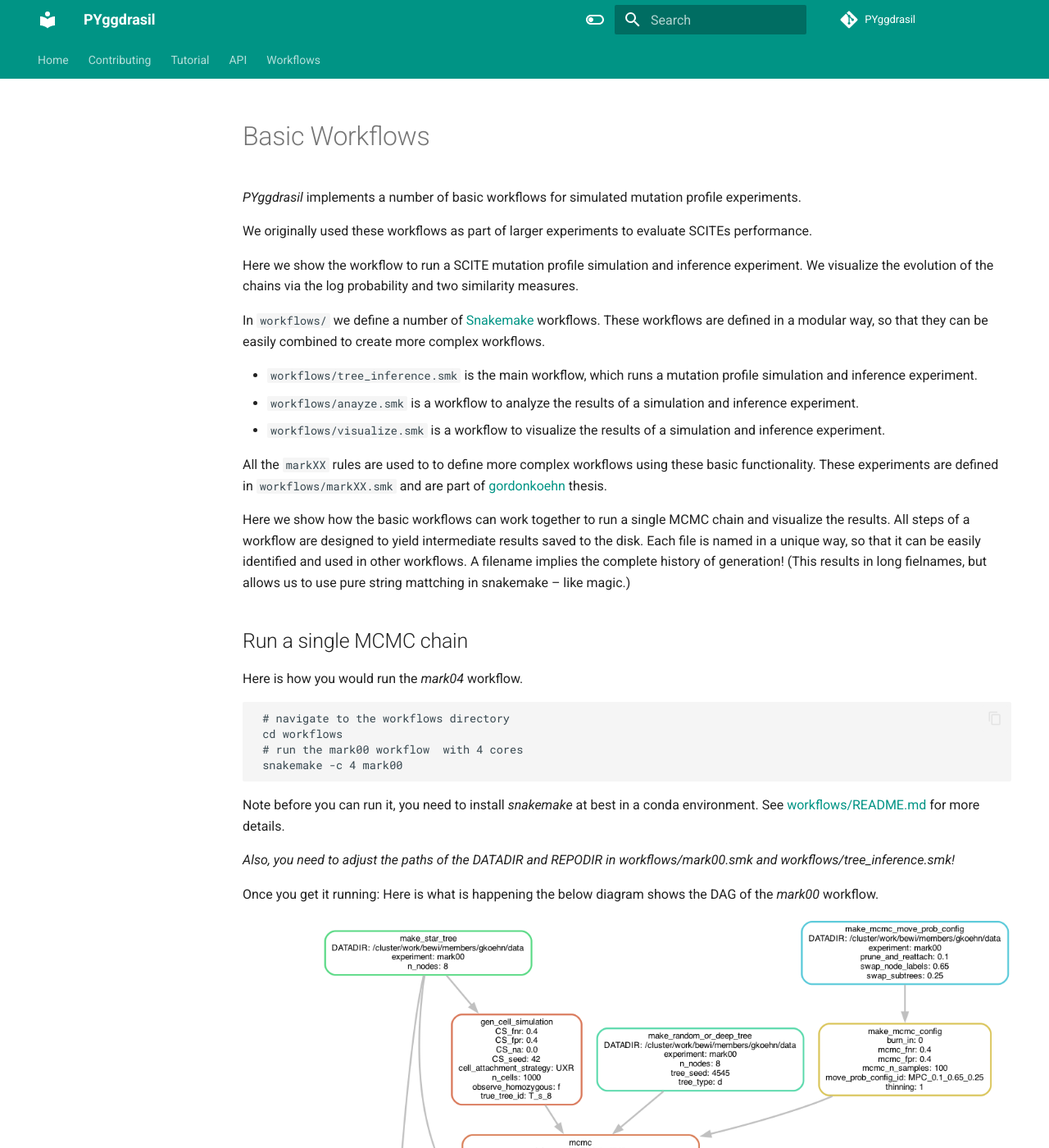
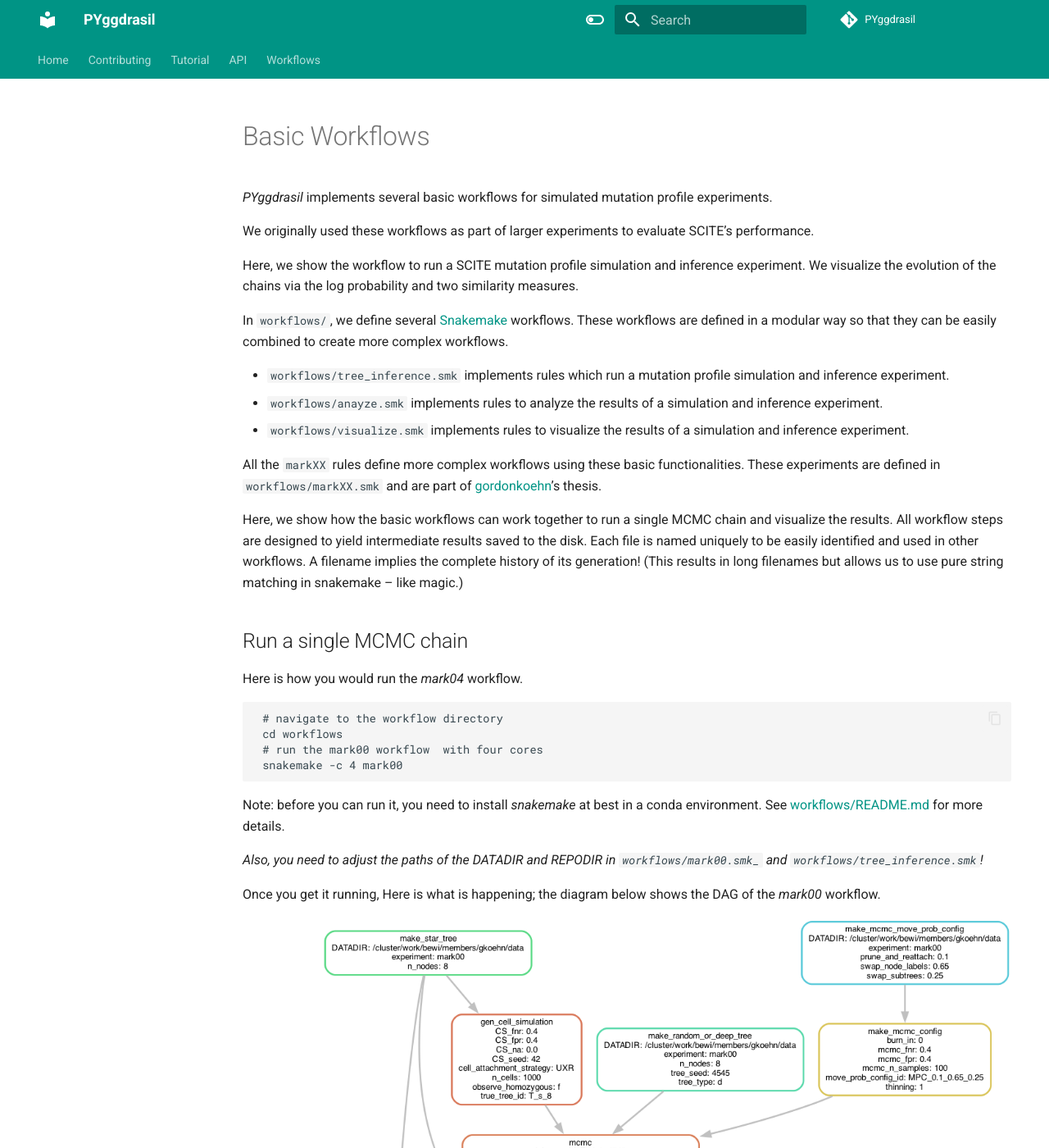
Before and after one commit to cbg-ethz/PYggdrasil, an MkDocs documentation site: the page built from docs/tutorial/basicWorkflows.md, in a window 1280 px wide and 1400 px high. Shown: the whole window at 82% size. Built offline with MkDocs 1.6.1 and Material for MkDocs 9.7.7, drawn with Linux system fonts in a browser that asks for light colours; comment, search, counter and statistics services are not loaded; some of the changed text lies outside the part shown.

Commit message:
spell check workflows

````diff
--- a/docs/tutorial/advanced_workflow.qmd
+++ b/docs/tutorial/advanced_workflow.qmd
@@ -24,4 +24,4 @@ The workflows are available in:
 
 * _mark05_ :  assessing the MCMC tree dispersion per tree-tree metric as a baseline to understand the tree-tree metric.
 
-The outcome an analyis of the results is available in the [thesis](TODO: (gordonkoehn) add thesis here.).
+The outcome and analysis of the results are available in the [thesis](TODO: (gordonkoehn) add thesis here.).
--- a/docs/tutorial/basicWorkflows.md
+++ b/docs/tutorial/basicWorkflows.md
@@ -1,60 +1,59 @@
 # Basic Workflows
 
-*PYggdrasil* implements a number of basic workflows for simulated
-mutation profile experiments.
+*PYggdrasil* implements several basic workflows for simulated mutation
+profile experiments.
 
 We originally used these workflows as part of larger experiments to
-evaluate SCITEs performance.
+evaluate SCITE’s performance.
 
-Here we show the workflow to run a SCITE mutation profile simulation and
-inference experiment. We visualize the evolution of the chains via the
-log probability and two similarity measures.
+Here, we show the workflow to run a SCITE mutation profile simulation
+and inference experiment. We visualize the evolution of the chains via
+the log probability and two similarity measures.
 
-In `workflows/` we define a number of
+In `workflows/`, we define several
 [Snakemake](https://snakemake.readthedocs.io/en/stable/) workflows.
-These workflows are defined in a modular way, so that they can be easily
+These workflows are defined in a modular way so that they can be easily
 combined to create more complex workflows.
 
-- `workflows/tree_inference.smk` is the main workflow, which runs a
-  mutation profile simulation and inference experiment.
-- `workflows/anayze.smk` is a workflow to analyze the results of a
+- `workflows/tree_inference.smk` implements rules which run a mutation
+  profile simulation and inference experiment.
+- `workflows/anayze.smk` implements rules to analyze the results of a
   simulation and inference experiment.
-- `workflows/visualize.smk` is a workflow to visualize the results of a
-  simulation and inference experiment.
+- `workflows/visualize.smk` implements rules to visualize the results of
+  a simulation and inference experiment.
 
-All the `markXX` rules are used to to define more complex workflows
-using these basic functionality. These experiments are defined in
-`workflows/markXX.smk` and are part of
-[gordonkoehn](https://github.com/gordonkoehn) thesis.
+All the `markXX` rules define more complex workflows using these basic
+functionalities. These experiments are defined in `workflows/markXX.smk`
+and are part of [gordonkoehn](https://github.com/gordonkoehn)’s thesis.
 
-Here we show how the basic workflows can work together to run a single
-MCMC chain and visualize the results. All steps of a workflow are
-designed to yield intermediate results saved to the disk. Each file is
-named in a unique way, so that it can be easily identified and used in
-other workflows. A filename implies the complete history of generation!
-(This results in long fielnames, but allows us to use pure string
-mattching in snakemake – like magic.)
+Here, we show how the basic workflows can work together to run a single
+MCMC chain and visualize the results. All workflow steps are designed to
+yield intermediate results saved to the disk. Each file is named
+uniquely to be easily identified and used in other workflows. A filename
+implies the complete history of its generation! (This results in long
+filenames but allows us to use pure string matching in snakemake – like
+magic.)
 
 ## Run a single MCMC chain
 
 Here is how you would run the *mark04* workflow.
 
 ``` {zsh}
- # navigate to the workflows directory
+ # navigate to the workflow directory
  cd workflows
- # run the mark00 workflow  with 4 cores
+ # run the mark00 workflow  with four cores
  snakemake -c 4 mark00
 ```
 
-Note before you can run it, you need to install *snakemake* at best in a
-conda environment. See
+Note: before you can run it, you need to install *snakemake* at best in
+a conda environment. See
 [workflows/README.md](https://github.com/cbg-ethz/PYggdrasil/blob/main/workflows/README.md)
 for more details.
 
 *Also, you need to adjust the paths of the *DATADIR* and *REPODIR* in
-*workflows/mark00.smk* and *workflows/tree_inference.smk*!*
+`workflows/mark00.smk_` and `workflows/tree_inference.smk`!*
 
-Once you get it running: Here is what is happening the below diagram
+Once you get it running, Here is what is happening; the diagram below
 shows the DAG of the *mark00* workflow.
 
 ![mark00 directed acyclic graph of
````
Also changed, not shown: other parts of docs/tutorial/basicWorkflows.md (+10 -10 lines), docs/tutorial/advanced_workflow.md (+1 -1 lines), docs/tutorial/basicWorkflows.qmd (+26 -26 lines).
